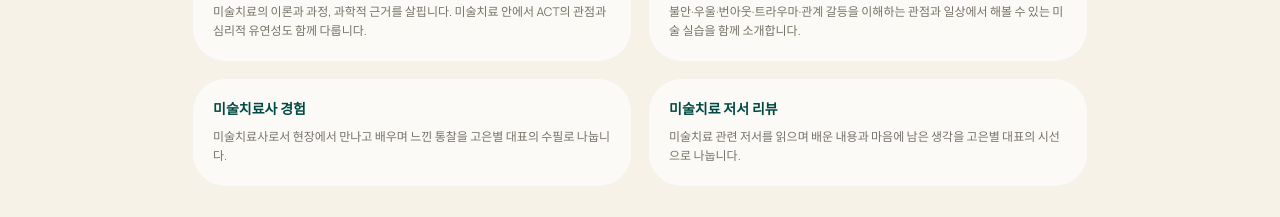
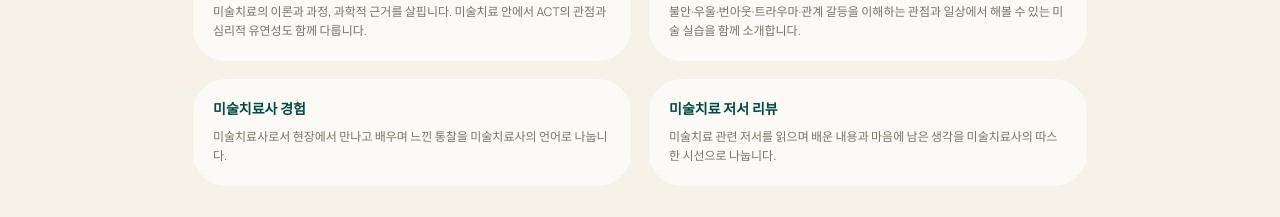
Before and after one commit to act-art-center/actartcenter.com, a Next.js app: page /blog in a window 1280 px wide. Shown: the part 980-1197 px from the top of the page. Built offline with nearby package versions, Linux system fonts and the light colour scheme.

Commit message:
refine blog category descriptions

```diff
--- a/src/app/blog/page.tsx
+++ b/src/app/blog/page.tsx
@@ -104,11 +104,11 @@ export default function BlogPage() {
               },
               {
                 name: "미술치료사 경험",
-                desc: "미술치료사로서 현장에서 만나고 배우며 느낀 통찰을 고은별 대표의 수필로 나눕니다.",
+                desc: "미술치료사로서 현장에서 만나고 배우며 느낀 통찰을 미술치료사의 언어로 나눕니다.",
               },
               {
                 name: "미술치료 저서 리뷰",
-                desc: "미술치료 관련 저서를 읽으며 배운 내용과 마음에 남은 생각을 고은별 대표의 시선으로 나눕니다.",
+                desc: "미술치료 관련 저서를 읽으며 배운 내용과 마음에 남은 생각을 미술치료사의 따스한 시선으로 나눕니다.",
               },
             ].map((t) => (
               <div
```
